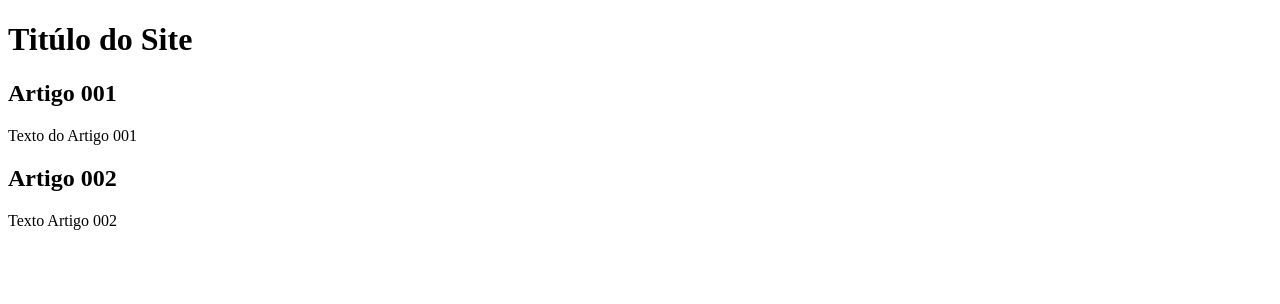
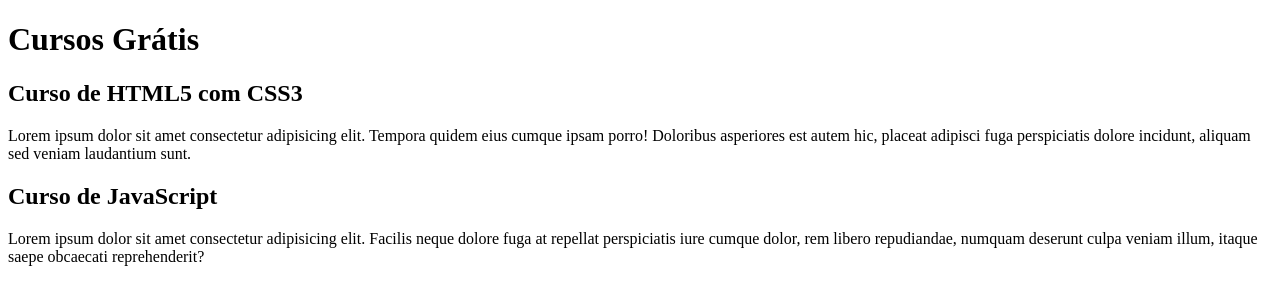
Before and after one commit to DomicDomini89/Projeto-SIte, a plain HTML site: page index.html in a window 1280 px wide. Drawn offline with Linux system fonts and the light colour scheme.

Commit message:
Comecei a escrever o conteúdo

```diff
--- a/index.html
+++ b/index.html
@@ -9,15 +9,21 @@
 <body>
     <main>
         <header>
-            <h1>Titúlo do Site </h1>
+            <h1>Cursos Grátis </h1>
         </header>
         <article>
-            <h2>Artigo 001</h2>
-            <p>Texto do Artigo 001</p>
+            <h2>Curso de HTML5 com CSS3</h2>
+            <p>Lorem ipsum dolor sit amet consectetur adipisicing elit.
+            Tempora quidem eius cumque ipsam porro!
+            Doloribus asperiores est autem hic, placeat adipisci fuga perspiciatis
+            dolore incidunt, aliquam sed veniam laudantium sunt.</p>
         </article>
         <article>
-            <h2>Artigo 002</h2>
-            <p>Texto Artigo 002</p>
+            <h2>Curso de JavaScript</h2>
+            <p>Lorem ipsum dolor sit amet consectetur adipisicing elit.
+            Facilis neque dolore fuga at repellat perspiciatis iure cumque dolor,
+            rem libero repudiandae, numquam deserunt culpa veniam illum, itaque saepe
+            obcaecati reprehenderit?</p>
         </article>
     </main>
 </body>
```
